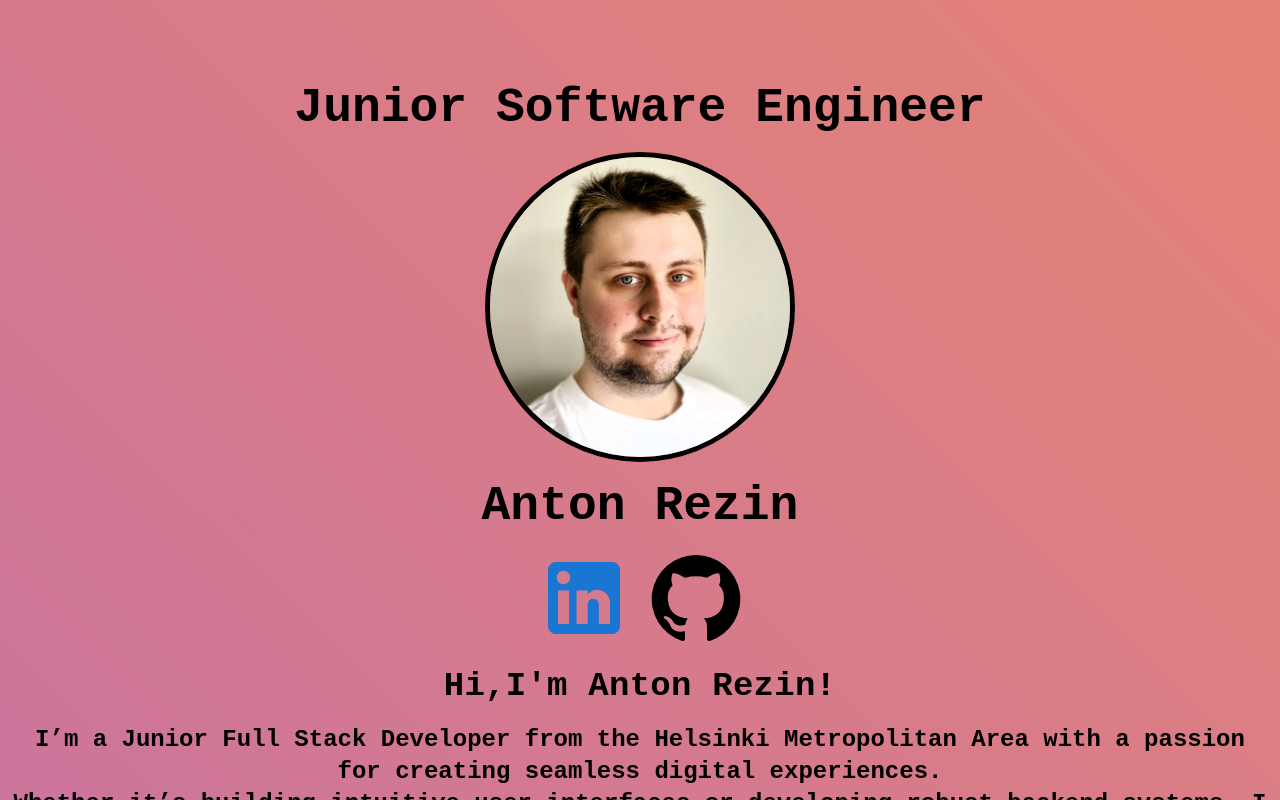
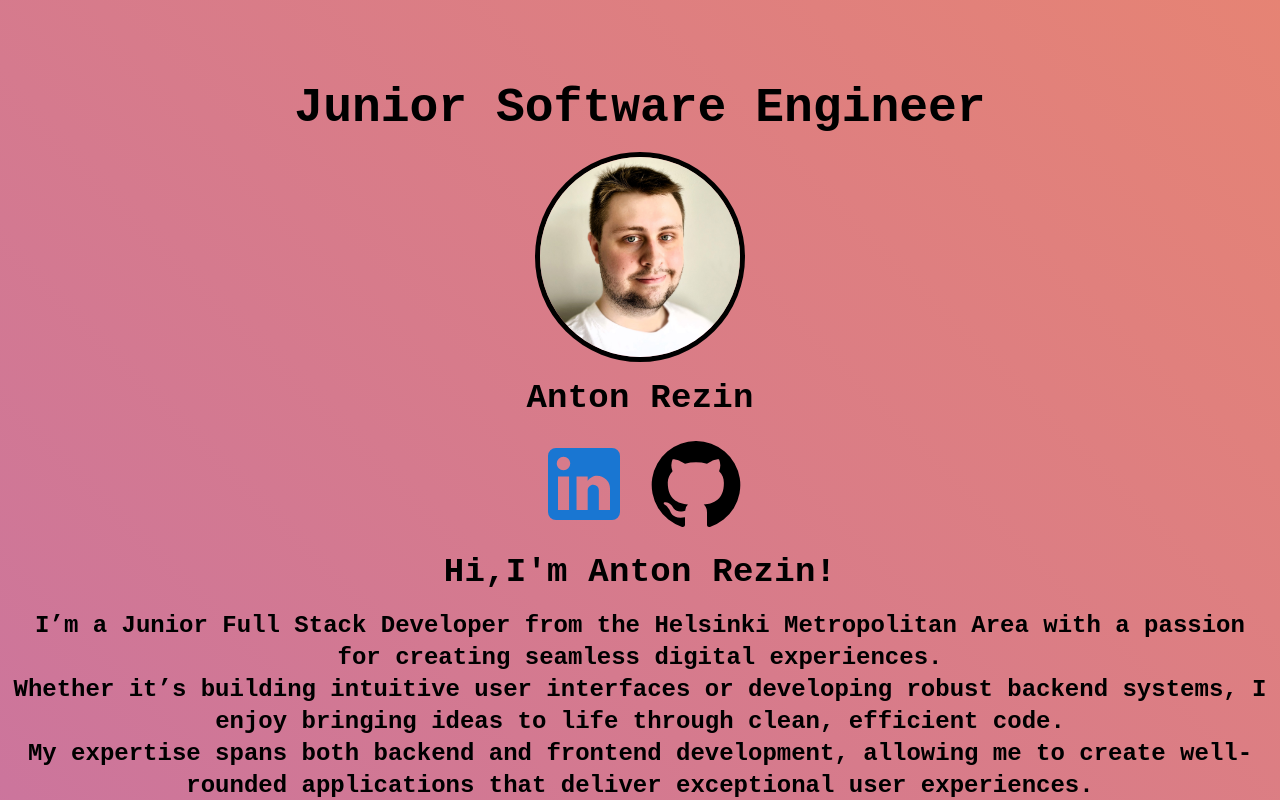
Before and after one commit to antonrezin/PortfolioContactWebsite, a React (Vite) app: page / in a window 1280 px wide. Shown: the top 800 px of the page. Built offline with nearby package versions, Linux system fonts and the light colour scheme.

Commit message:
Improved and rebuild MUI and CSS styles from scratch.

```diff
--- a/src/components/Home.jsx
+++ b/src/components/Home.jsx
@@ -28,8 +28,8 @@ function Home() {
         alt="Anton Rezin Junior Software Developer Portfolio Website."
         style={{
           width: "100%",
-          maxWidth: "300px",
-          maxHeight: "300px",
+          maxWidth: "200px",
+          maxHeight: "200px",
           borderRadius: "50%",
           border: "5px solid #000000",
         }}
@@ -37,7 +37,7 @@ function Home() {
 
       <Typography
         fontFamily={"monospace"}
-        variant="h3"
+        variant="h4"
         fontWeight={"bold"}
         textAlign={"center"}
       >
```
